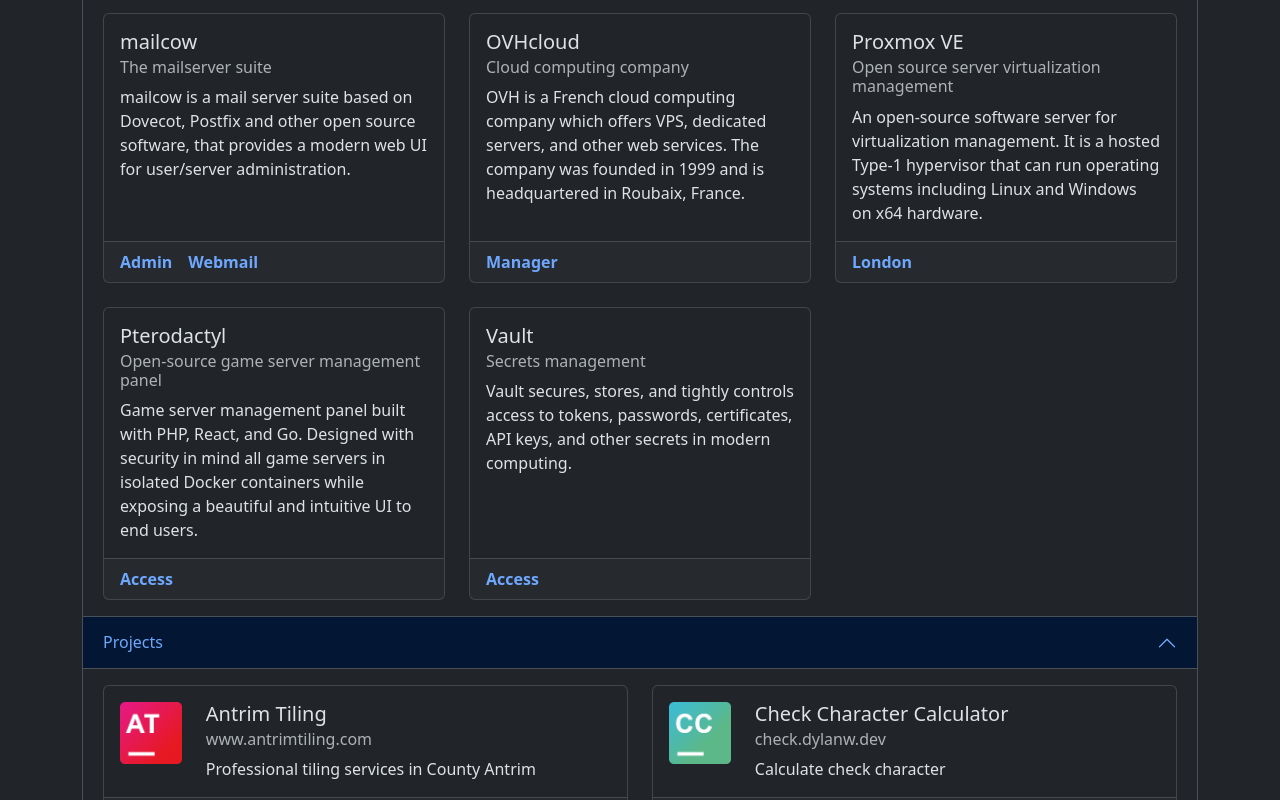
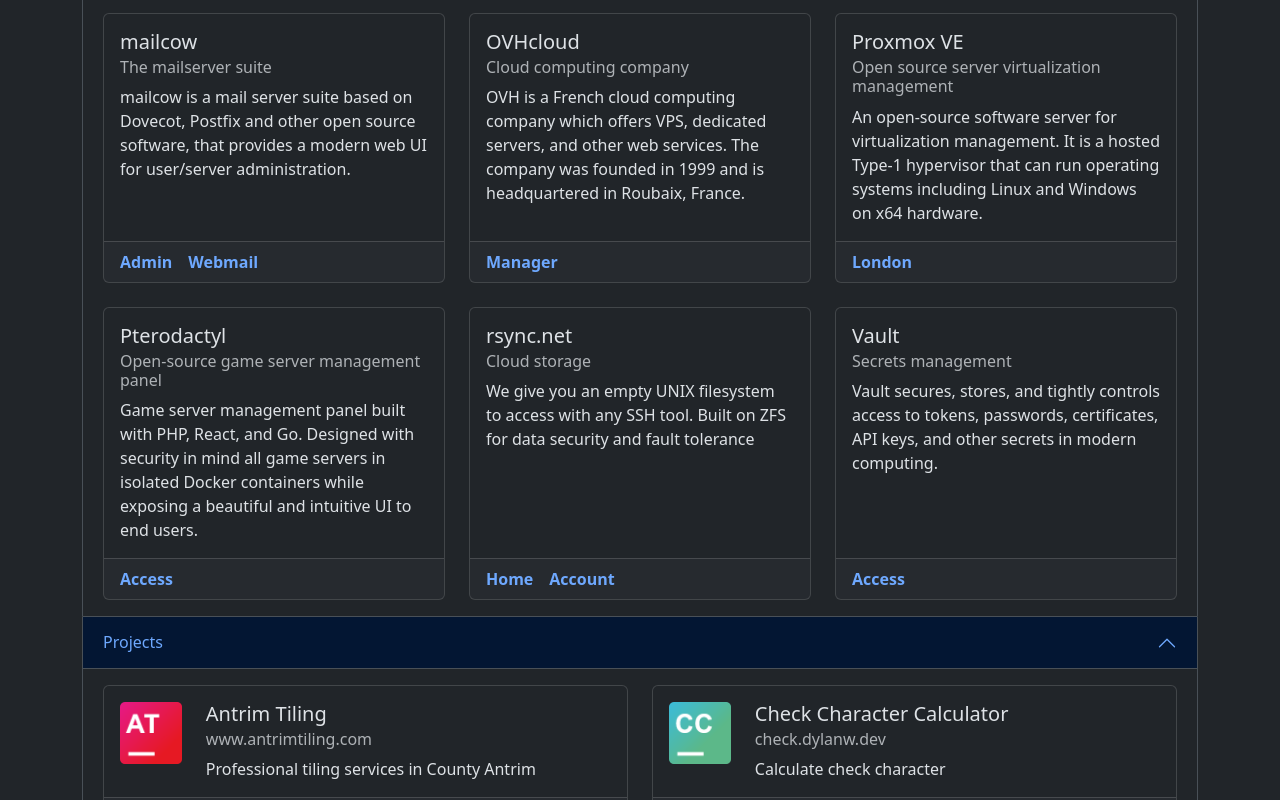
Before and after one commit to dwilson5817/server-portal, a Vue app: page / in a window 1280 px wide. Shown: the part 370-1170 px from the top of the page. Built offline with nearby package versions, Linux system fonts and the light colour scheme.

Commit message:
feat(services): add rsync.net details to services list
rsync.net will be used for storing backups from hosts.  Add this service
to the list of services.

```diff
--- a/src/constants.ts
+++ b/src/constants.ts
@@ -74,6 +74,15 @@
             { text: "Access", url: "https://vault.dylanw.net/" },
         ],
     },
+    {
+        title: "rsync.net",
+        subtitle: "Cloud storage",
+        description: "We give you an empty UNIX filesystem to access with any SSH tool.  Built on ZFS for data security and fault tolerance",
+        links: [
+            { text: "Home", url: "https://rsync.net/index.html" },
+            { text: "Account", url: "https://rsync.net/am" },
+        ],
+    },
 ]
 
 export const PROJECTS: Project[] = [
```
